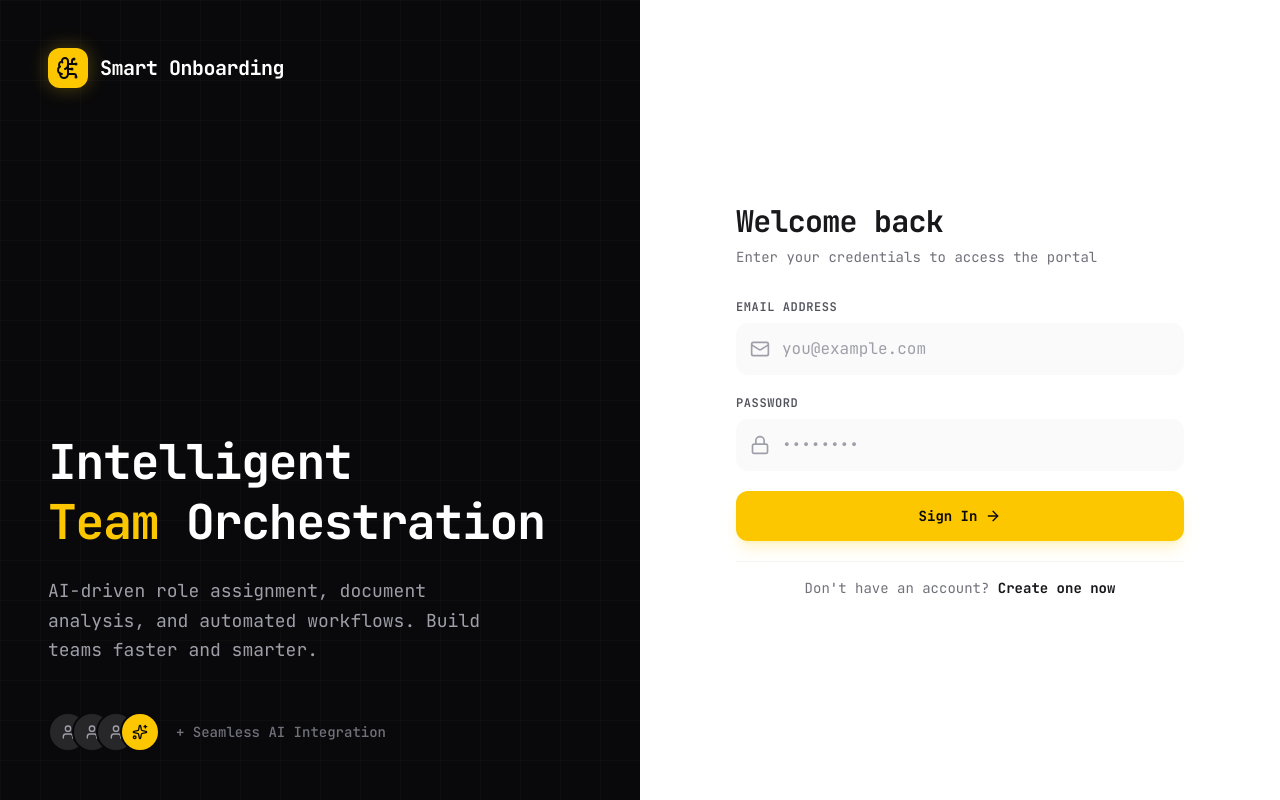
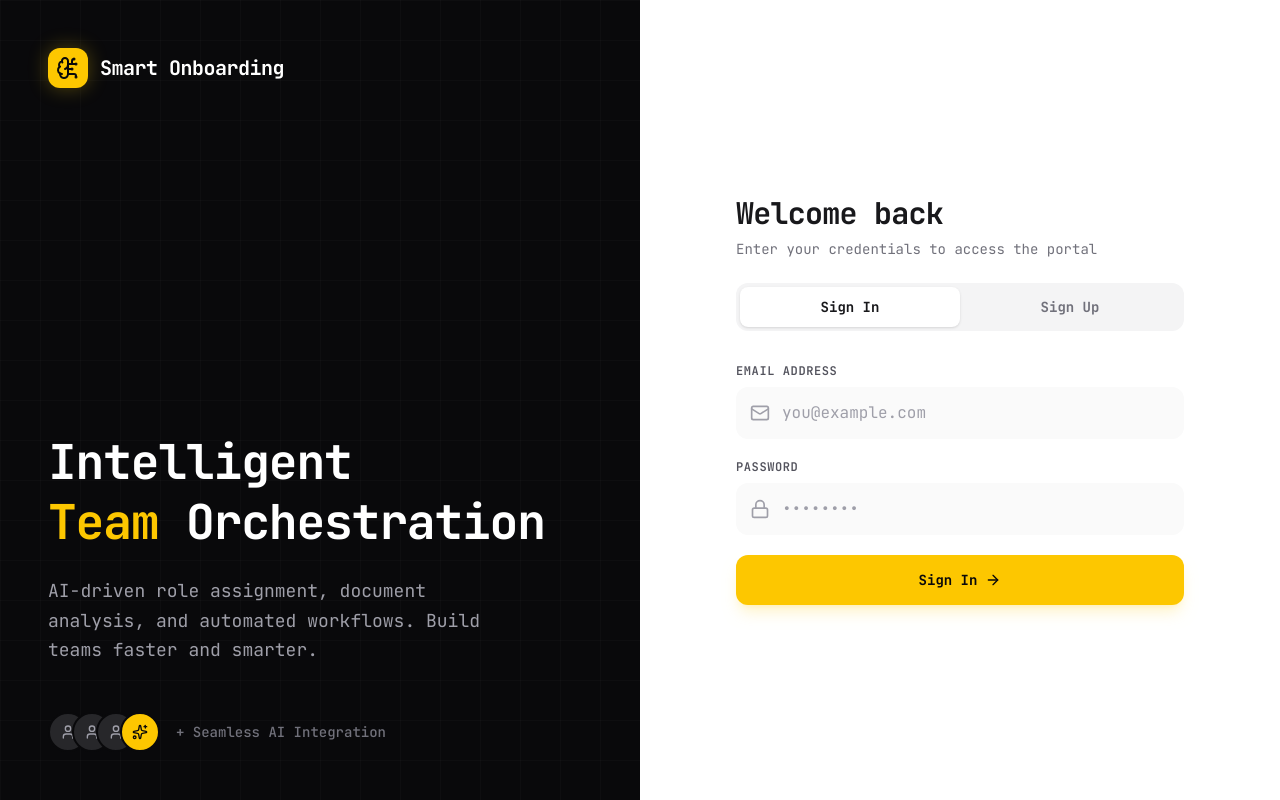
Before and after one commit to harshag1605/smart_onboarding, a React (Vite) app in the folder frontend/: page /login in a window 1280 px wide. Built offline with nearby package versions, Linux system fonts and the light colour scheme.

Commit message:
replace toggle link with a tab switcher in the login component and update layout styling

```diff
--- a/frontend/src/components/Login.jsx
+++ b/frontend/src/components/Login.jsx
@@ -147,8 +147,8 @@ export default function Login() {
       </div>
 
       {/* Right Panel - Form */}
-      <div className="w-full lg:w-1/2 flex items-center justify-center p-6 sm:p-12 relative overflow-y-auto">
-        <div className="w-full max-w-md">
+      <div className="w-full lg:w-1/2 flex flex-col p-6 sm:p-12 relative overflow-y-auto max-h-[100dvh]">
+        <div className="w-full max-w-md mx-auto my-auto py-8 lg:py-0">
           {/* Mobile Header */}
           <div className="lg:hidden flex items-center gap-3 mb-10">
             <div className="w-10 h-10 bg-yellow-400 rounded-xl flex items-center justify-center">
@@ -161,9 +161,26 @@ export default function Login() {
             <h2 className="text-3xl font-bold text-zinc-900 tracking-tight mb-2">
               {isLogin ? 'Welcome back' : 'Create an account'}
             </h2>
-            <p className="text-zinc-500 text-sm mb-8">
+            <p className="text-zinc-500 text-sm mb-6">
               {isLogin ? 'Enter your credentials to access the portal' : 'Get started with AI-driven onboarding today.'}
             </p>
+
+            <div className="flex bg-zinc-100 p-1 rounded-xl mb-8">
+              <button
+                type="button"
+                onClick={() => { setIsLogin(true); setError(''); }}
+                className={`flex-1 py-2.5 text-sm font-bold rounded-lg transition-all ${isLogin ? 'bg-white text-zinc-900 shadow-sm' : 'text-zinc-500 hover:text-zinc-700'}`}
+              >
+                Sign In
+              </button>
+              <button
+                type="button"
+                onClick={() => { setIsLogin(false); setError(''); }}
+                className={`flex-1 py-2.5 text-sm font-bold rounded-lg transition-all ${!isLogin ? 'bg-white text-zinc-900 shadow-sm' : 'text-zinc-500 hover:text-zinc-700'}`}
+              >
+                Sign Up
+              </button>
+            </div>
 
             {error && (
               <div className={`p-4 mb-6 rounded-xl text-sm border flex items-center gap-3 ${error.includes('successful') ? 'bg-green-50 border-green-200 text-green-700' : 'bg-red-50 border-red-200 text-red-700'}`}>
@@ -296,16 +313,6 @@ export default function Login() {
                   </>
                 )}
               </button>
-
-              <div className="text-center pt-4 border-t border-zinc-100">
-                <p className="text-sm text-zinc-500">
-                  {isLogin ? "Don't have an account?" : "Already have an account?"}{' '}
-                  <button type="button" onClick={() => { setIsLogin(!isLogin); setError(''); }}
-                          className="font-bold text-zinc-900 hover:text-yellow-600 transition-colors focus:outline-none focus:underline">
-                    {isLogin ? "Create one now" : "Sign in instead"}
-                  </button>
-                </p>
-              </div>
             </form>
           </div>
         </div>
```
